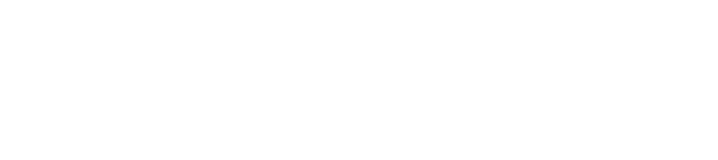
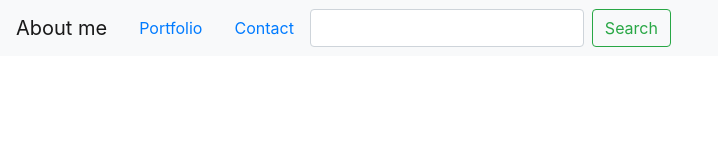
Before and after one commit to austinjkeener/keener.design, a plain HTML site: page contact.html in a window 1280 px wide. Shown: the whole page, without its empty margins (0-718 px from the left). Drawn offline with nearby package versions, Linux system fonts and the light colour scheme.

Commit message:
organization and navigation bar changes

```diff
--- a/contact.html
+++ b/contact.html
@@ -1,11 +1,23 @@
 <html lang="en">
-<head>
-    <meta charset="UTF-8">
-    <meta name="viewport" content="width=device-width, initial-scale=1.0">
-    <link rel="stylesheet" href="https://stackpath.bootstrapcdn.com/bootstrap/4.5.0/css/bootstrap.min.css" integrity="sha384-9aIt2nRpC12Uk9gS9baDl411NQApFmC26EwAOH8WgZl5MYYxFfc+NcPb1dKGj7Sk" crossorigin="anonymous">
-    <title>Document</title>
-</head>
+    <head>
+        <meta charset="UTF-8">
+        <meta name="viewport" content="width=device-width, initial-scale=1.0">
+        <title>Document</title>
+        <link rel="stylesheet" href="https://stackpath.bootstrapcdn.com/bootstrap/4.5.0/css/bootstrap.min.css" integrity="sha384-9aIt2nRpC12Uk9gS9baDl411NQApFmC26EwAOH8WgZl5MYYxFfc+NcPb1dKGj7Sk" crossorigin="anonymous">
+        <link rel="stylesheet" href="style.css" type="style/css">
+    </head>
 <body>
-
+    <div id="container-md"><!--Responsive layout-->
+        <!--Navigation menu-->
+        <nav class="navbar navbar-expand-lg navbar-light bg-light">
+          <a class="navbar-brand" href="index.html">About me</a>
+          <a class="nav-link" href="portfolio.html">Portfolio <span class="sr-only">(current)</span></a>
+          <a class="nav-link" href="contact.html">Contact</a>
+          <form class="form-inline my-2 my-lg-0">
+            <input class="form-control mr-sm-2" type="search" placeholder="" aria-label="Search">
+            <button class="btn btn-outline-success my-2 my-sm-0" type="submit">Search</button>
+          </form>
+        </nav>
+      </div>
 </body>
 </html>
```
Also changed, not shown: index.html (+11 -8 lines), portfolio.html (+19 -7 lines), misc/assets/Images/640-contact.jpg (renamed from assets/Images/640-contact.jpg), misc/assets/Images/640-index.jpg (renamed from assets/Images/640-index.jpg), misc/assets/Images/640-portfolio.jpg (renamed from assets/Images/640-portfolio.jpg), misc/assets/Images/768-contact.jpg (renamed from assets/Images/768-contact.jpg), misc/assets/Images/768-index.jpg (renamed from assets/Images/768-index.jpg), misc/assets/Images/768-portfolio.jpg (renamed from assets/Images/768-portfolio.jpg), misc/assets/Images/980-contact.jpg (renamed from assets/Images/980-contact.jpg), misc/assets/Images/980-index.jpg (renamed from assets/Images/980-index.jpg), misc/assets/Images/980-portfolio.jpg (renamed from assets/Images/980-portfolio.jpg), 6 other files.
